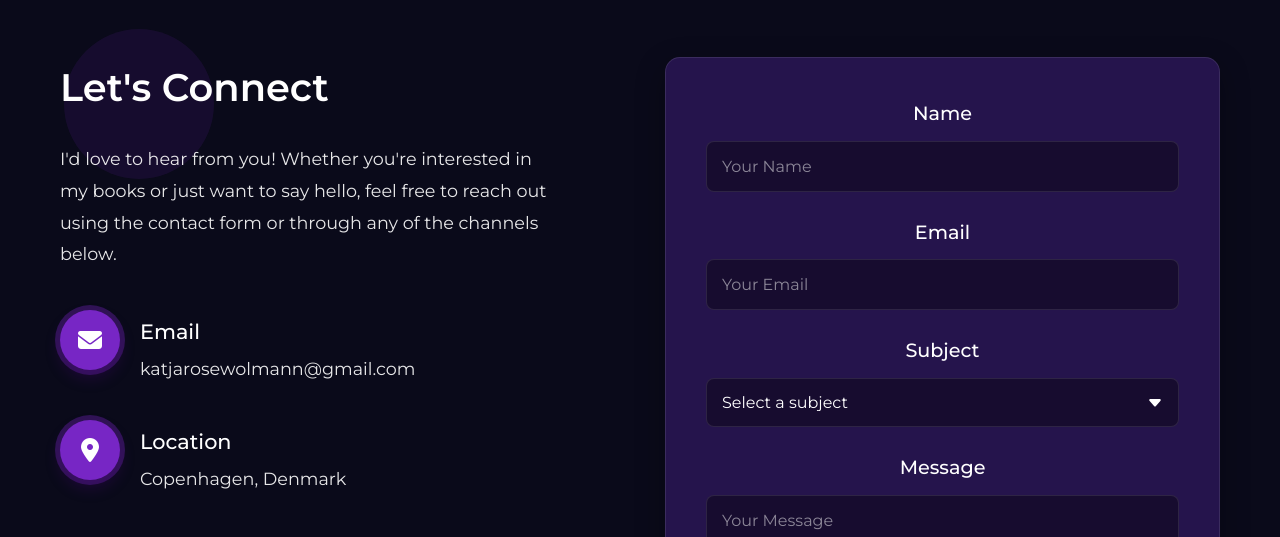
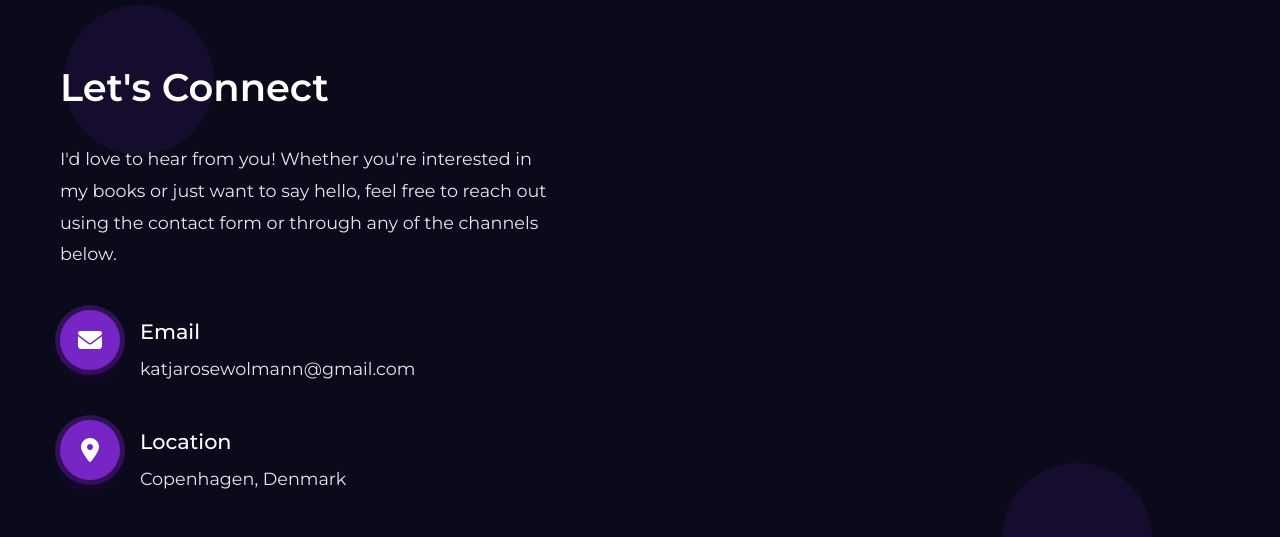
Before and after one commit to KatjaRoseWolmann/katjarosewolmann.github.io, a plain HTML site: page index.html in a window 1280 px wide. Shown: the part 4488-5025 px from the top of the page. Drawn offline with Linux system fonts and the light colour scheme.

Commit message:
Add files via upload

```diff
--- a/index.html
+++ b/index.html
@@ -1587,38 +1587,7 @@
                         </div>
                     </div>
 
-                    <div class="contact-form">
-                        <form id="contactForm">
-                            <div class="form-group">
-                                <label for="name">Name</label>
-                                <input type="text" id="name" name="name" placeholder="Your Name" required>
-                            </div>
-
-                            <div class="form-group">
-                                <label for="email">Email</label>
-                                <input type="email" id="email" name="email" placeholder="Your Email" required>
-                            </div>
-
-                            <div class="form-group">
-                                <label for="subject">Subject</label>
-                                <select id="subject" name="subject" required>
-                                    <option value="" disabled selected>Select a subject</option>
-                                    <option value="speaking">Speaking Engagement</option>
-                                    <option value="newsletter">Join Newsletter</option>
-                                    <option value="other">Other</option>
-                                </select>
-                            </div>
-
-                            <div class="form-group">
-                                <label for="message">Message</label>
-                                <textarea id="message" name="message" rows="6" placeholder="Your Message" required></textarea>
-                            </div>
-
-                            <div class="btn-container">
-                                <button type="submit" class="btn-send-message">Send Message</button>
-                            </div>
-                        </form>
-                    </div>
+
                 </div>
             </div>
         </section>
```
Also changed, not shown: 1 other file.
